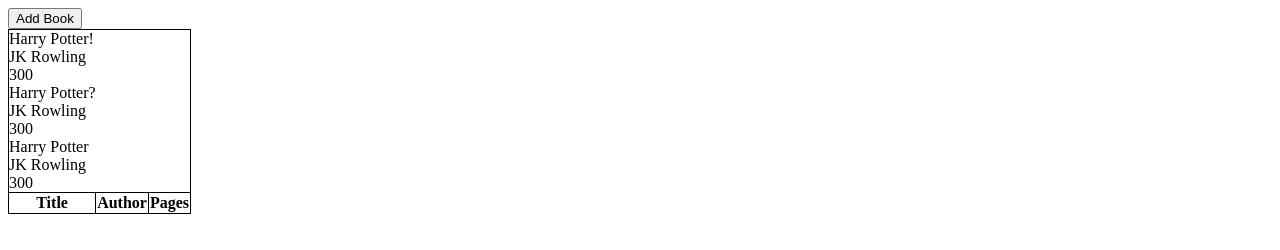
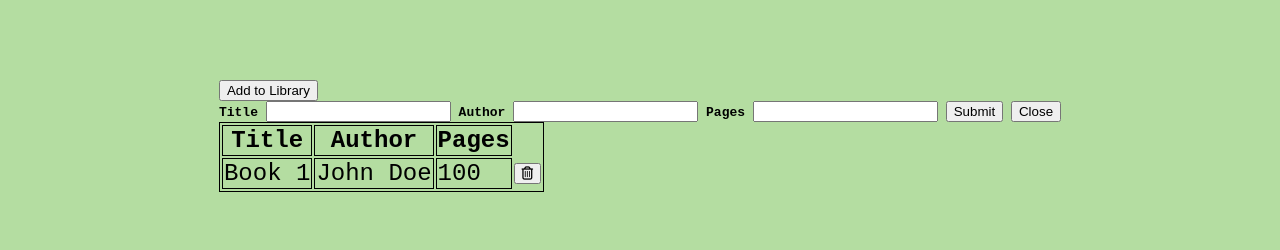
Before and after one commit to kevinjl321/library, a plain HTML site: page index.html in a window 1280 px wide. Drawn offline with Linux system fonts and the light colour scheme.

Commit message:
finshed project

```diff
--- a/index.html
+++ b/index.html
@@ -1,36 +1,32 @@
 <!DOCTYPE html>
-<html>
+<html lang="en">
   <head>
-        <meta charset="utf-8">
-        <meta http-equiv="X-UA-Compatible" content="IE=edge">
+    <meta charset="UTF-8" />
+    <meta name="viewport" content="width=device-width, initial-scale=1.0" />
+    <link rel="stylesheet" href="styles.css"/>
+    <script src="https://kit.fontawesome.com/5b6fbacd37.js" crossorigin="anonymous"></script>
     <title>Library</title>
-        <meta name="description" content="">
-        <meta name="viewport" content="width=device-width, initial-scale=1">
-        <link rel="stylesheet" href="styles.css">
   </head>
   <body>
-        <div class = "container">
-            <button id = "button">Add Book</button>
+    <div class="container">
+      <button class="addToLibrary-btn">Add to Library</button>
+      <div class="form-popup" id="myForm">
+        <form onSubmit="return false" id="formContainer" class="form-container">
 
-            <div class = "add-book">
-                <form id = "book-form">
-                    <input type = "text" id = "title" name = "title" placeholder = "Title"><br>
-                    <input type = "text" id = "author" name = "author" placeholder = "Author"><br>
-                    <input type = "text" id = "pages" name = "pages" placeholder = "# of Pages"><br>
-                    <input type = "submit" id = "submit" name = "submit" value = "submit"><br>
+            <label for="title"><b>Title</b></label>
+            <input type="text" id="title" name="title" required/>
+
+            <label for="author"><b>Author</b></label>
+            <input type="text" id="author" name="author" required/>
+
+            <label for="title"><b>Pages</b></label>
+            <input type="number" min = 1 id="pages" name="pages" required/>
+
+            <button type="submit" id="submit" class="btn">Submit</button>
+            <button class="btn cancel" onclick="closeForm()">Close</button>
         </form>
       </div>
-
-            <table class = "table">
-                <tr>
-                    <th>Title</th>
-                    <th>Author</th>
-                    <th>Pages</th>
-                </tr>
-            </table>
-
     </div>
-
     <script src="script.js"></script>
   </body>
 </html>
--- a/script.js
+++ b/script.js
@@ -1,74 +1,117 @@
-const button = document.getElementById("button");
-const submit = document.getElementById("submit");
-const form = document.querySelector("form");
-const table = document.querySelector("table");
+const addToLibraryBtn = document.querySelector(".addToLibrary-btn");
+const submitBtn = document.querySelector("#submit");
 
 let myLibrary = [
-    {
-        title: "Harry Potter",
-        author: "JK Rowling",
-        pages: 300,
-    },
-    {
-        title: "Harry Potter?",
-        author: "JK Rowling",
-        pages: 300,
-    },
-    {
-        title: "Harry Potter!",
-        author: "JK Rowling",
-        pages: 300,
-    }
+  {
+    title: "Book 1",
+    author: "John Doe",
+    pages: 100,
+  },
 ];
 
-function Book(title, author, pages){
-    this.title = title;
-    this.author = author;
-    this.pages = pages;
+function Book(title, author, pages) {
+  this.title = title;
+  this.author = author;
+  this.pages = pages;
 }
 
-function render(){
-    for(let i = 0; i < myLibrary.length; i++){
-        let title = table.insertRow(0);
-        let author = table.insertRow(1);
-        let pages = table.insertRow(2);
+function makeTable() {
+  const container = document.querySelector(".container");
+  const table = document.createElement("table");
+  const thead = document.createElement("thead");
+  const tr = document.createElement("tr");
+  const thTitle = document.createElement("th");
+  const thAuthor = document.createElement("th");
+  const thPages = document.createElement("th");
 
-        title.innerHTML = (myLibrary[i].title);
-        author.innerHTML = (myLibrary[i].author);
-        pages.innerHTML = (myLibrary[i].pages);
-    }
+  table.setAttribute("id", "table");
+  thead.setAttribute("id", "thead");
+
+  thTitle.textContent = "Title";
+  thAuthor.textContent = "Author";
+  thPages.textContent = "Pages";
+
+  tr.appendChild(thTitle);
+  tr.appendChild(thAuthor);
+  tr.appendChild(thPages);
+  thead.appendChild(tr);
+  table.appendChild(thead);
+  container.appendChild(table);
 }
 
-function submitBook(){
-    let title = document.getElementById("title").nodeValue;
-    let author = document.getElementById("author").nodeValue;
-    let pages = document.getElementById("pages").nodeValue;
+function render() {
+  deleteTable();
+  makeTable();
 
-    addBookToLibrary(title, author, pages);
+  const thead = document.querySelector("#thead");
 
-    title = "";
-    author = "";
-    pages = "";
+  for (let i = 0; i < myLibrary.length; i++) {
+    let tr = document.createElement("tr");
+    let deleteBook = document.createElement("button");
 
-    form.reset();
-    closeForm();
+    deleteBook.setAttribute("id", "deleteBtn");
+    deleteBook.innerHTML = '<i class="far fa-trash-alt"></i>';
+    deleteBook.value = i;
+    deleteBook.addEventListener("click", () => {
+      myLibrary.splice(deleteBook.value, 1);
+      render();
+    });
+
+    let key = 0;
+    let count = 0;
+
+    for (key in myLibrary[i]) {
+      let td = document.createElement("td");
+
+      if (myLibrary[i].hasOwnProperty(key)) {
+        let tdText = document.createTextNode(myLibrary[i][key]);
+        td.appendChild(tdText);
+        count++;
+      }
+
+      tr.appendChild(td);
+      tr.appendChild(deleteBook);
+    }
+
+    thead.appendChild(tr);
+  }
 }
 
-function addBookToLibrary(title, author, pages){
-    myLibrary.push(new Book(title, author, pages));
+function addBookToLibrary(title, author, pages) {
+  myLibrary.push(new Book(title, author, pages));
+  render();
+}
+
+function deleteTable() {
+  const removeTable = document.querySelector("#table");
+  removeTable.remove();
 }
 
 function openForm() {
-    document.querySelector(".add-book").style.display = "block";
+  document.getElementById("myForm").style.display = "block";
 }
 
 function closeForm() {
-    document.querySelector(".add-book").style.display = "none";
+  document.getElementById("myForm").style.display = "none";
 }
 
+function submitForm() {
+  let title = document.querySelector("#title").value;
+  let author = document.querySelector("#author").value;
+  let pages = document.querySelector("#pages").value;
+  let clearForm = document.querySelector("form ");
 
-button.addEventListener("click", openForm);
-submit.addEventListener("click", submitBook);
+  addBookToLibrary(title, author, pages);
+  title.value = "";
+  author.value = "";
+  pages.value = "";
 
+  closeForm();
+  clearForm.reset();
+}
+
+addToLibraryBtn.addEventListener("click", () => openForm());
+submitBtn.addEventListener("click", () => submitForm());
+
+makeTable();
 render();
-console.log(myLibrary);
--- a/styles.css
+++ b/styles.css
@@ -1,8 +1,14 @@
-.add-book{
-    display: none;
+table, th, td{
+    font-family: monospace;
+    font-size: 1.5rem;
+    border: 1px solid black;
+    border-color: black;
 }
 
-table, th, td {
-    border: 1px solid black;
-    border-collapse: collapse;
+body{
+    margin-top: 10vh;
+    display: flex;
+    justify-content: center;
+    background-color: rgb(180, 221, 161);
+    font-family: monospace;
 }
```
Lines whose indentation alone changed are shown as unchanged.
